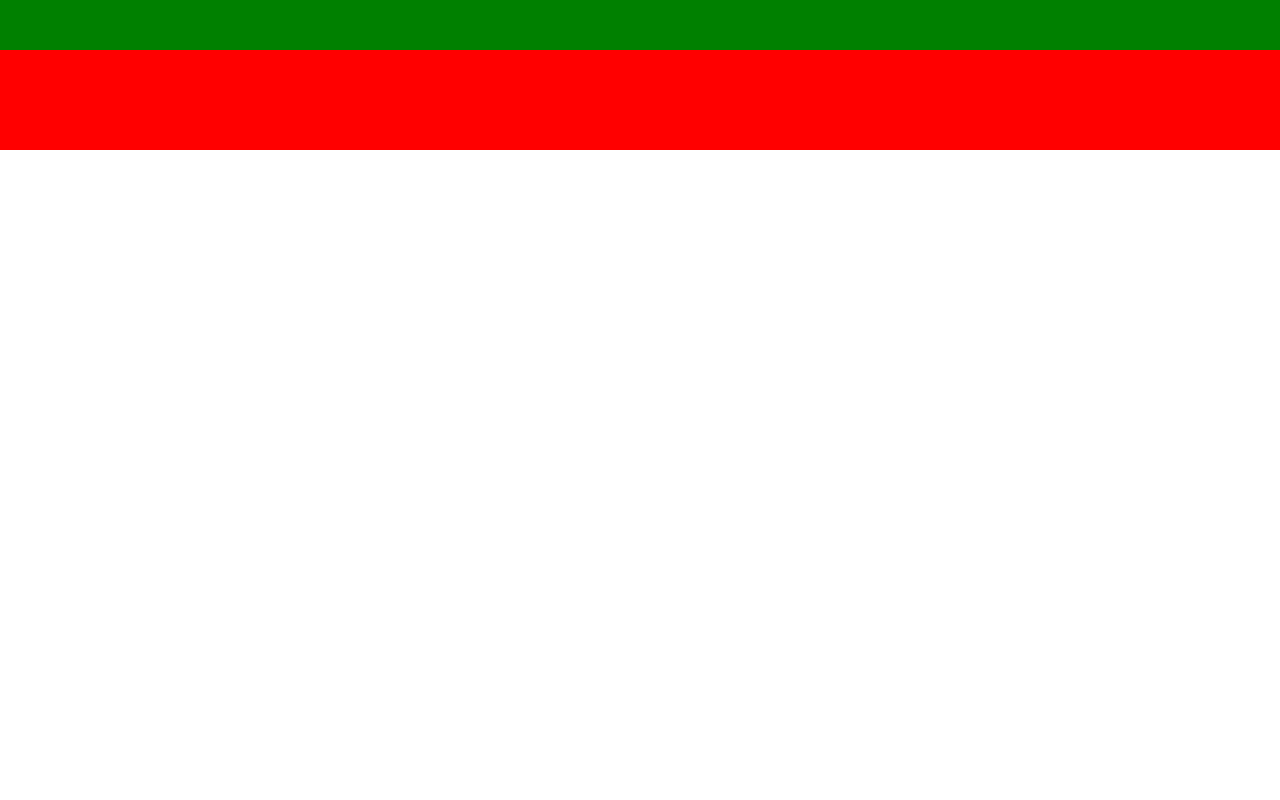
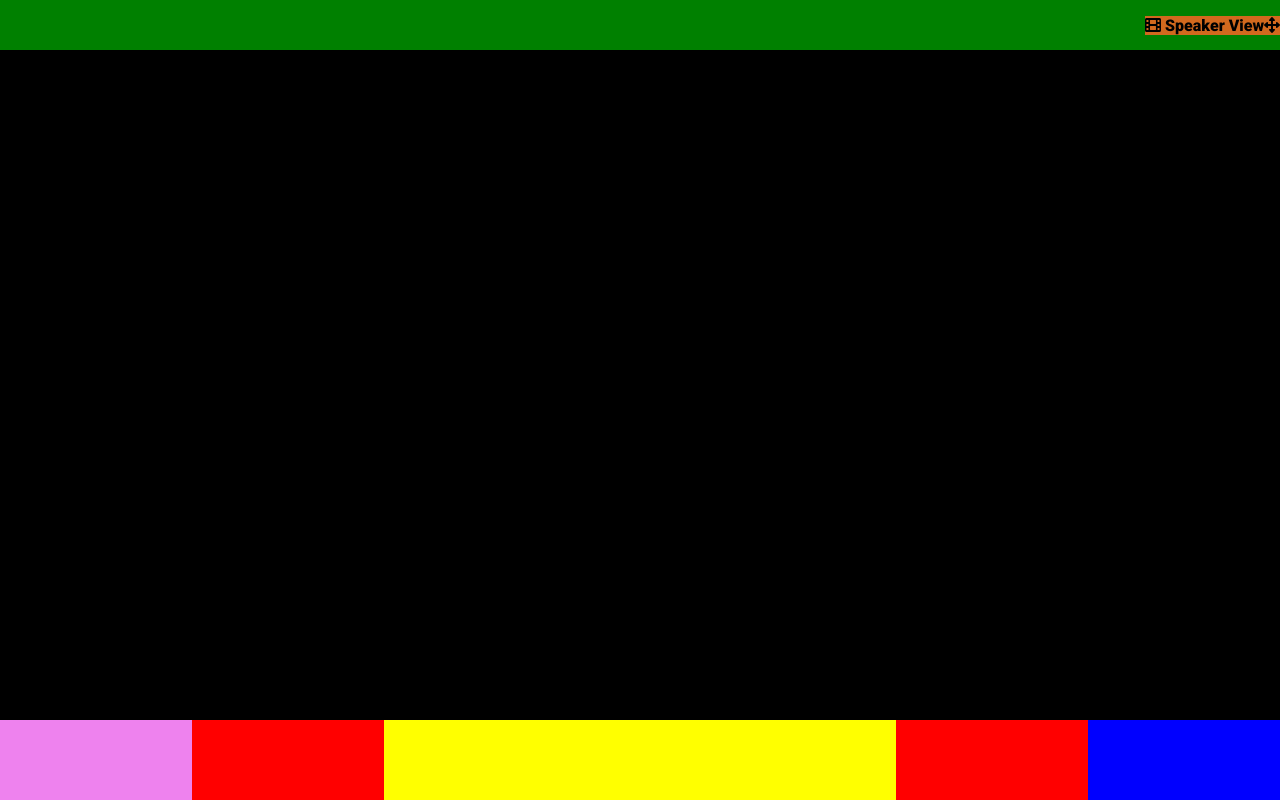
Before and after one commit to WILLIAMFINOCCHIARO/html-css-zoom, a plain HTML site: page index.html in a window 1280 px wide. Drawn offline with Linux system fonts and the light colour scheme.

Commit message:
layout complete

```diff
--- a/css/style.css
+++ b/css/style.css
@@ -8,37 +8,84 @@
 
 header {
   height: 50px;
+  display: flex;
+  justify-content: flex-end;
+  align-items: center;
 }
 
 body {
   font-family: 'Roboto', sans-serif;
 }
 
+main {
+  width: 100vw;
+  height: calc(100vh - 130px);
+}
+
 
 footer {
-  height: 100px;
+  height: 80px;
   background-color: gray;
+  display: flex;
+  justify-content: space-between;
+}
+
+footer .barfoot {
+  width: 30%;
+  height: 100%;
 }
 
 /* // settings layout */
 
 
+
+
 /* start header */
 
+header .bar-one,header .bar-two {
+
+}
+
 /* //header */
+
+
+
 
 /* start main */
 
 /* //main */
 
+
+
+
 /* start footer */
+footer div {
+  flex-grow: 0;
+  flex-shrink: 0;
+  flex-basis: 15vw;
+
+}
+footer div:nth-of-type(2) {
+  flex-basis: 40vw;
+}
+
+
 
 /* //footer */
+
+
+
+
+
 
 /* debug */
 
 .debug header {
   background-color: green;
+}
+
+.debug .bar {
+  background-color: chocolate;
 }
 
 .debug main {
@@ -51,5 +98,14 @@ footer {
 
 }
 
+.debug .barfoot.one {
+  background-color: violet;
+}
 
+.debug .barfoot.two {
+  background-color: yellow;
+}
+.debug .barfoot.three {
+  background-color: blue;
+}
 /* //debug */
--- a/index.html
+++ b/index.html
@@ -19,7 +19,8 @@
 
   <!-- start header  -->
   <header>
-
+    <div class="bar one"><i class="fas fa-film"></i> Speaker View</div>
+    <div class="bar two"><i class="fas fa-arrows-alt"></i></div>
   </header>
   <!-- //header -->
 
@@ -32,6 +33,9 @@
   <!-- //main -->
   <!-- start footer  -->
   <footer>
+    <div class="barfoot one"></div>
+    <div class="barfoot two"></div>
+    <div class="barfoot three"></div>
 
   </footer>
 
```
